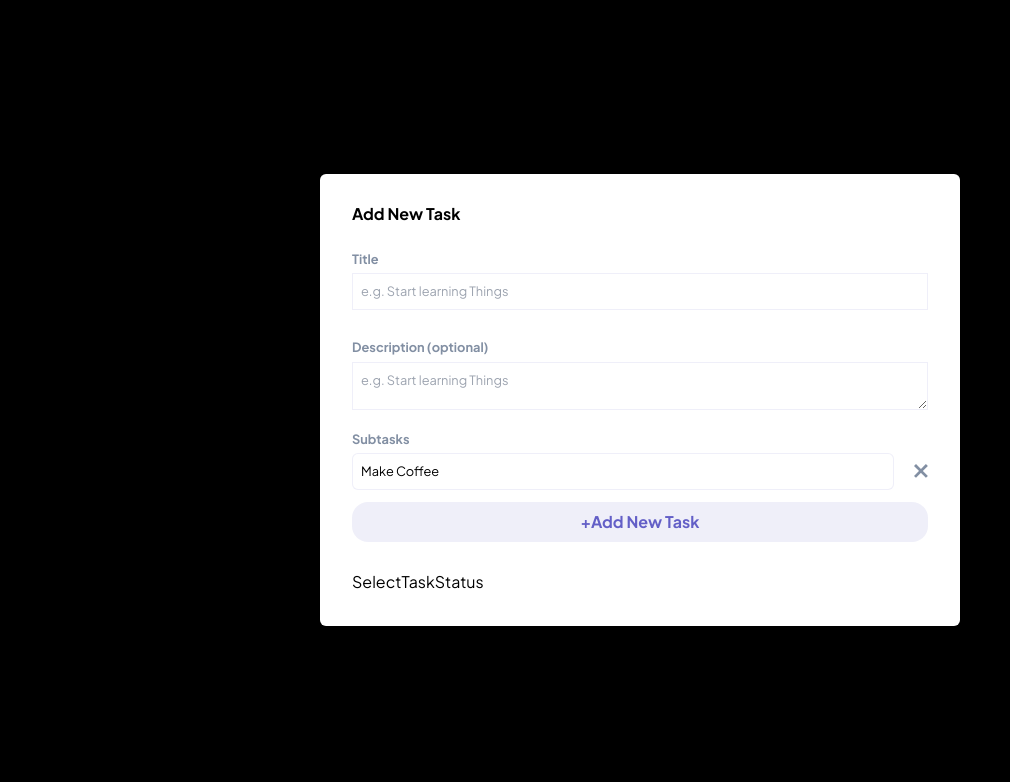
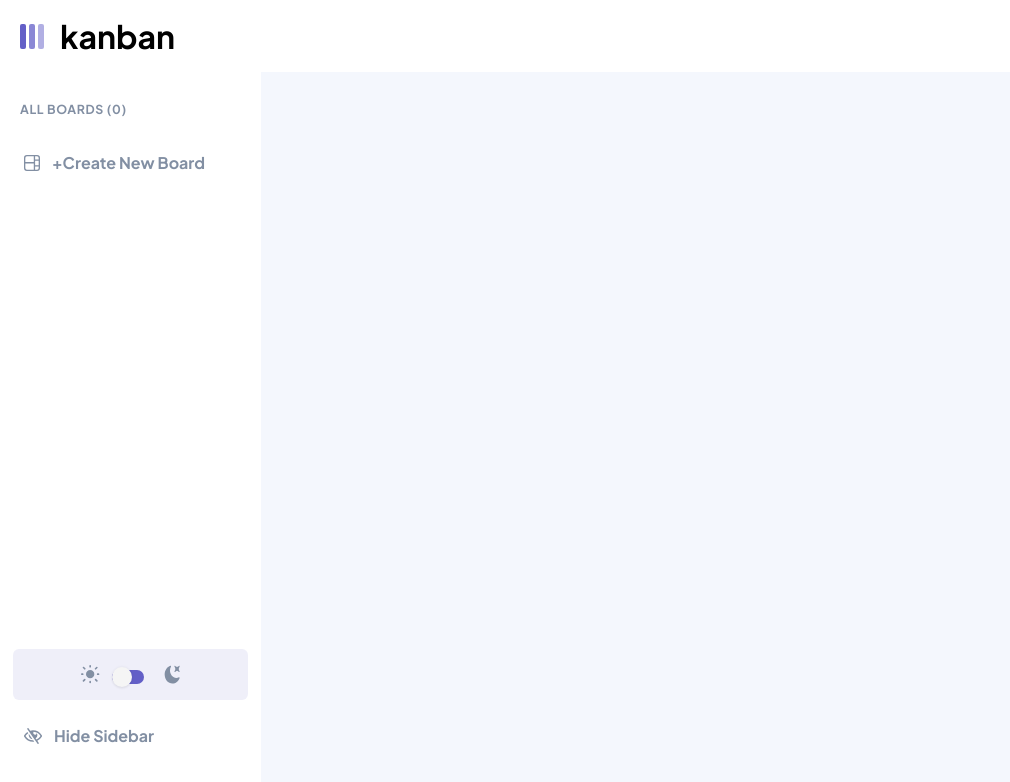
Before and after one commit to sandro21-glitch/kanban-task-management-app, a React (Vite) app: page / in a window 1280 px wide. Shown: the top 782 px of the page, without its empty margins (0-1010 px from the left). Built offline with nearby package versions, Linux system fonts and the light colour scheme.

Commit message:
refactor: improve app structure

```diff
--- a/src/App.tsx
+++ b/src/App.tsx
@@ -10,10 +10,11 @@ function App() {
   const [isSidebarOpen, setIsSidebarOpen] = useState<boolean>(true);
   const [openBoardForm, setOpenBoardForm] = useState<boolean>(false);
   const [addNewColumnForm, setAddNewColumnForm] = useState<boolean>(false);
+  const [addNewTask, setAddNewTask] = useState<boolean>(false);
   return (
     <main className="relative">
-      <Navbar />
-      <NewTaskPopup />
+      <Navbar setAddNewTask={setAddNewTask} />
+      {addNewTask && <NewTaskPopup />}
       <Sidebar
         isSidebarOpen={isSidebarOpen}
         setIsSidebarOpen={setIsSidebarOpen}
```
